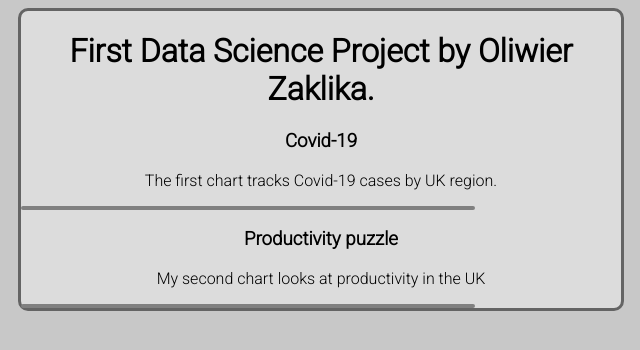
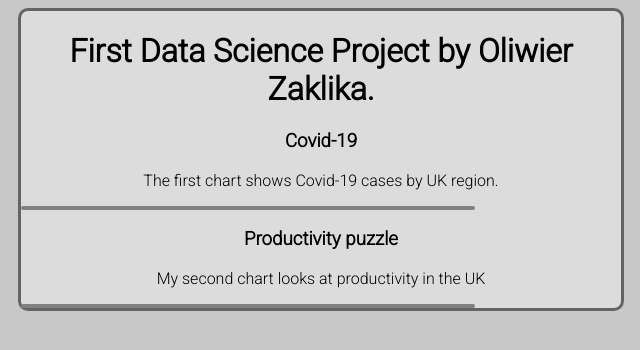
Before and after one commit to Zaklika20249/Zaklika20249.github.io, a plain HTML site: page index.html in a window 1280 px wide. Shown: the full height of the page, 319-959 px from the left. Drawn offline with Linux system fonts and the light colour scheme; a script that the page names is missing.

Commit message:
Update index.html

```diff
--- a/index.html
+++ b/index.html
@@ -28,7 +28,7 @@
         <h1>First Data Science Project by Oliwier Zaklika.</h1>
 
         <h3>Covid-19</h3>
-        <p>The first chart tracks Covid-19 cases by UK region.</p>
+        <p>The first chart shows Covid-19 cases by UK region.</p>
         <div class="chart" id="Chart1"></div>
 
         <h3>Productivity puzzle</h3>
```
